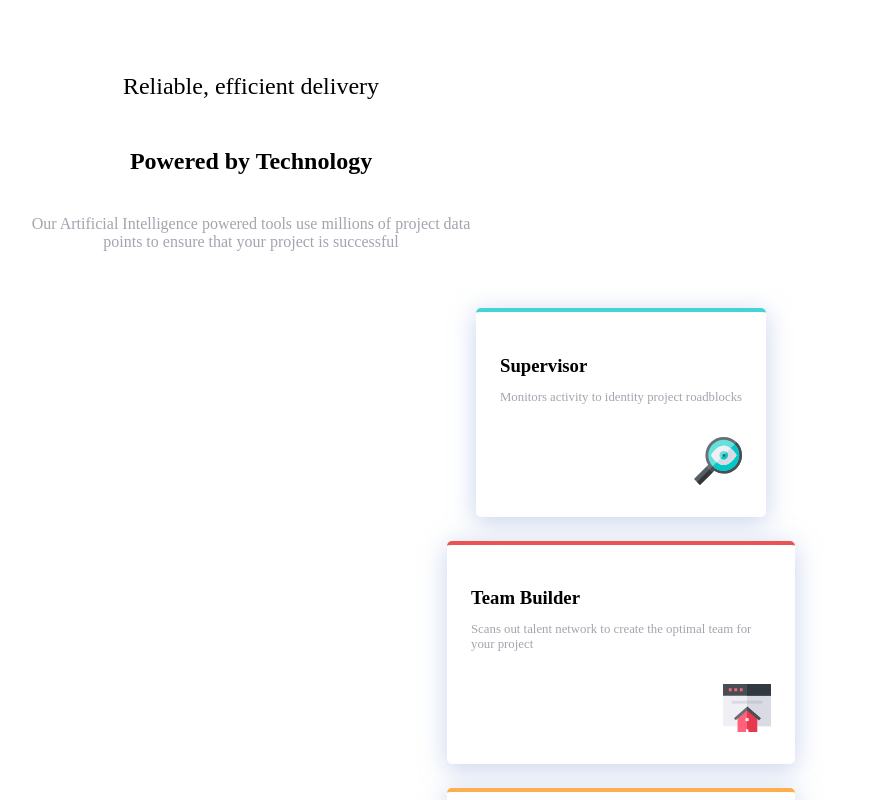
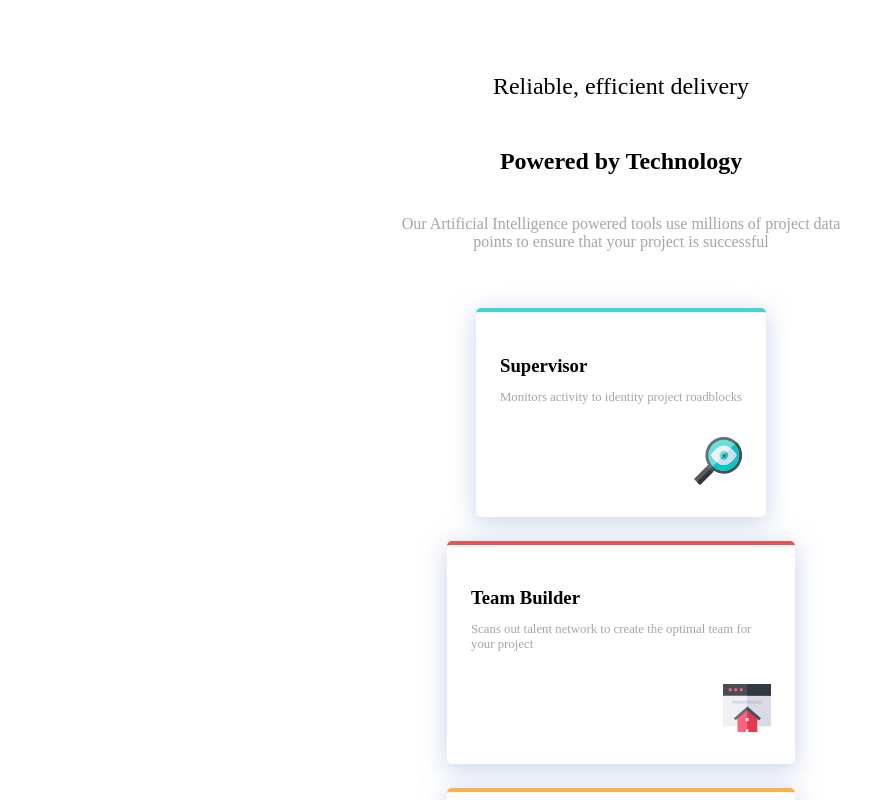
Before and after one commit to markanthonyjc/four-card-feature-section-master, a React app: page / in a window 1280 px wide. Shown: the top 800 px of the page, without its empty margins (19-890 px from the left). Built offline with nearby package versions, Linux system fonts and the light colour scheme; the HTML template or start-up script is replaced by a standard one.

Commit message:
Add style and import in app.jsx component

```diff
--- a/src/App.jsx
+++ b/src/App.jsx
@@ -1,5 +1,6 @@
 import FeatureSummary from './components/FeatureSummary.jsx'
 import FeatureCards from './components/FeatureCards.jsx'
+import './App.module.scss'
 
 const App = () => {
   return <main>
--- /dev/null
+++ b/src/App.module.scss
@@ -0,0 +1,8 @@
+main {
+  display: flex;
+  flex-direction: column;
+  justify-content: center;
+  align-items: center;
+
+  margin-bottom: 3rem;
+}
```
